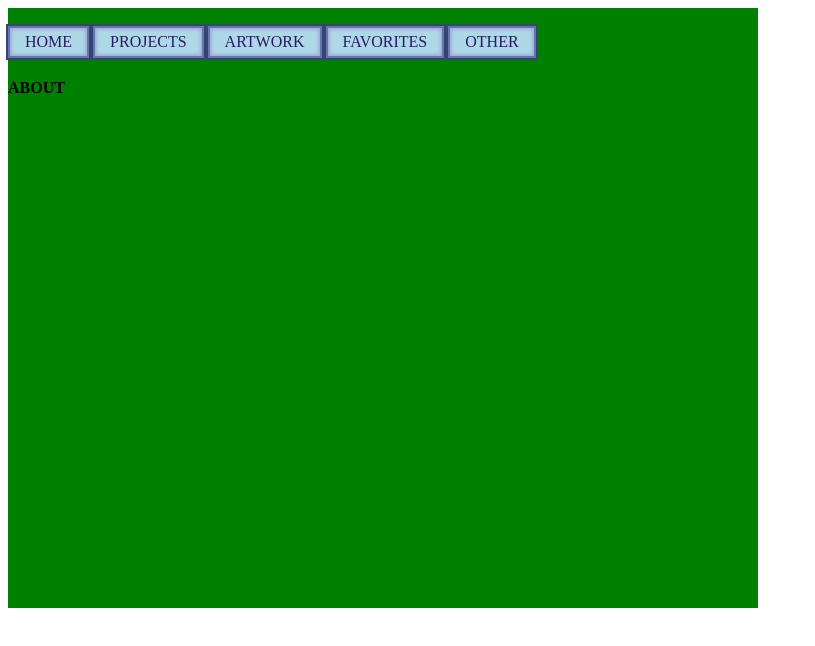
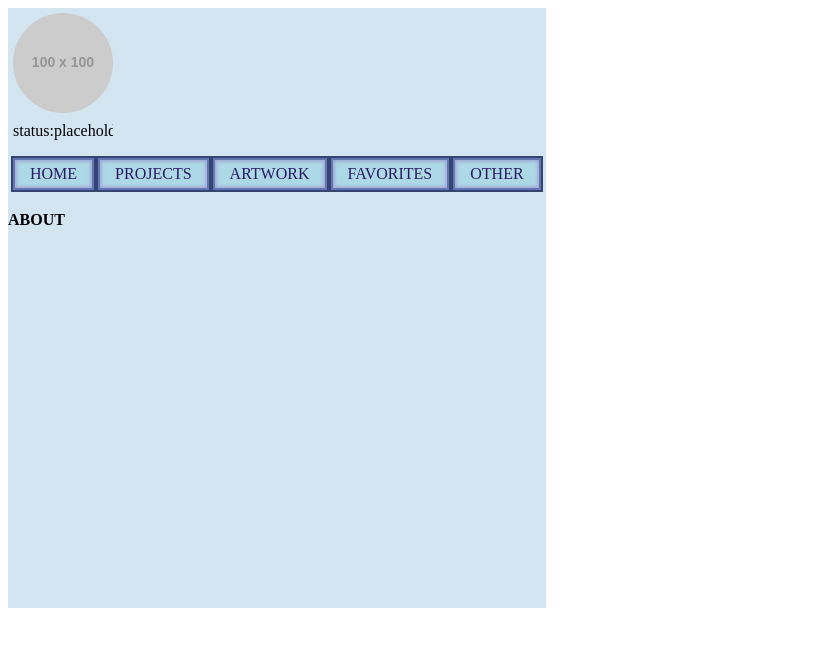
Before and after one commit to clownoftheweekcode/personalSite, a plain HTML site: page index.html in a window 1280 px wide. Shown: the whole page, without its empty margins (0-815 px from the left). Drawn offline with Linux system fonts and the light colour scheme; placeholder pictures from the web are drawn by us.

Commit message:
added profile elements and status elements

```diff
--- a/index.html
+++ b/index.html
@@ -6,8 +6,16 @@
     <body>
         <div id = "content">
             <div id = "topSect">
-                <img id = "pfp" src = "">
-                <img src = "" id = "walkCycle">
+                <div id = "profile">
+                    <img id = "pfp" src = "https://placehold.co/100x100">
+                    <div id = "statusDiv">
+                        <p id = "statusDot">status: </p>
+                        <p id = "status">placeholder</p>
+                    </div>
+                </div>
+                <div id = "topRight">
+                    <img src = "" id = "walkCycle">
+                </div>
             </div>
             <div id = "bottomSect">
                 <div id = "nav">
--- a/style.css
+++ b/style.css
@@ -1,5 +1,6 @@
 #nav {
     margin:auto;
+    margin:0px 5px;
 }
 #nav span {
     display:inline-block;
@@ -16,8 +17,35 @@
     margin:0px;
 }
 #content {
+    width:fit-content;
     max-width:750px;
-    background-color:green;
+    background-color:#d3e5f0;
     max-height:600px;
     height:600px;
 }
+.header {
+    background-color: #c3e4f7;
+}
+#pfp {
+    border-radius: 100%;
+    padding:5px;
+}
+#statusDot, #status {
+    display:inline-flex;
+    margin:0px;
+}
+#statusDot {
+    /* padding-left:5px;*/
+}
+#status {
+    max-width:59.11px;
+    /* padding-right:5px; */
+    overflow-x:hidden;
+}
+#statusDiv {
+    width:fit-content;
+    /* width:100px; */
+    max-width:100px;
+    display:flex;
+    padding:0px 5px;
+}
```
